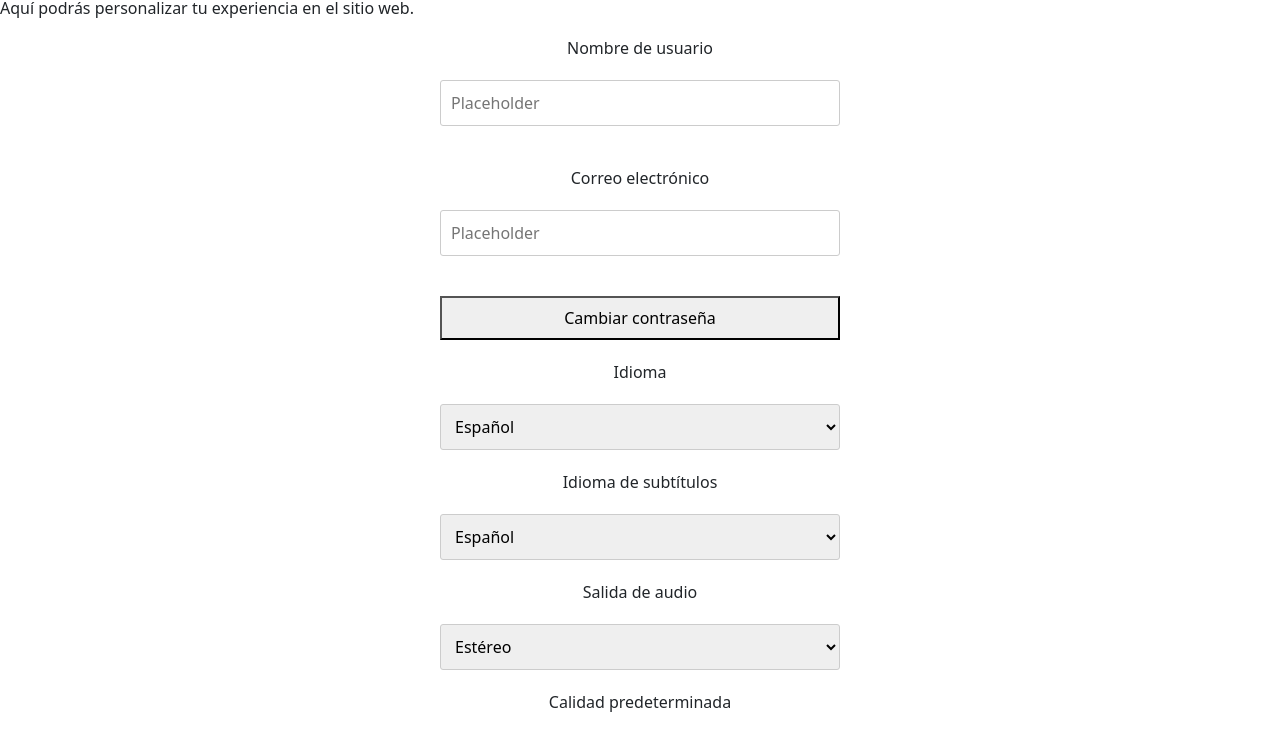
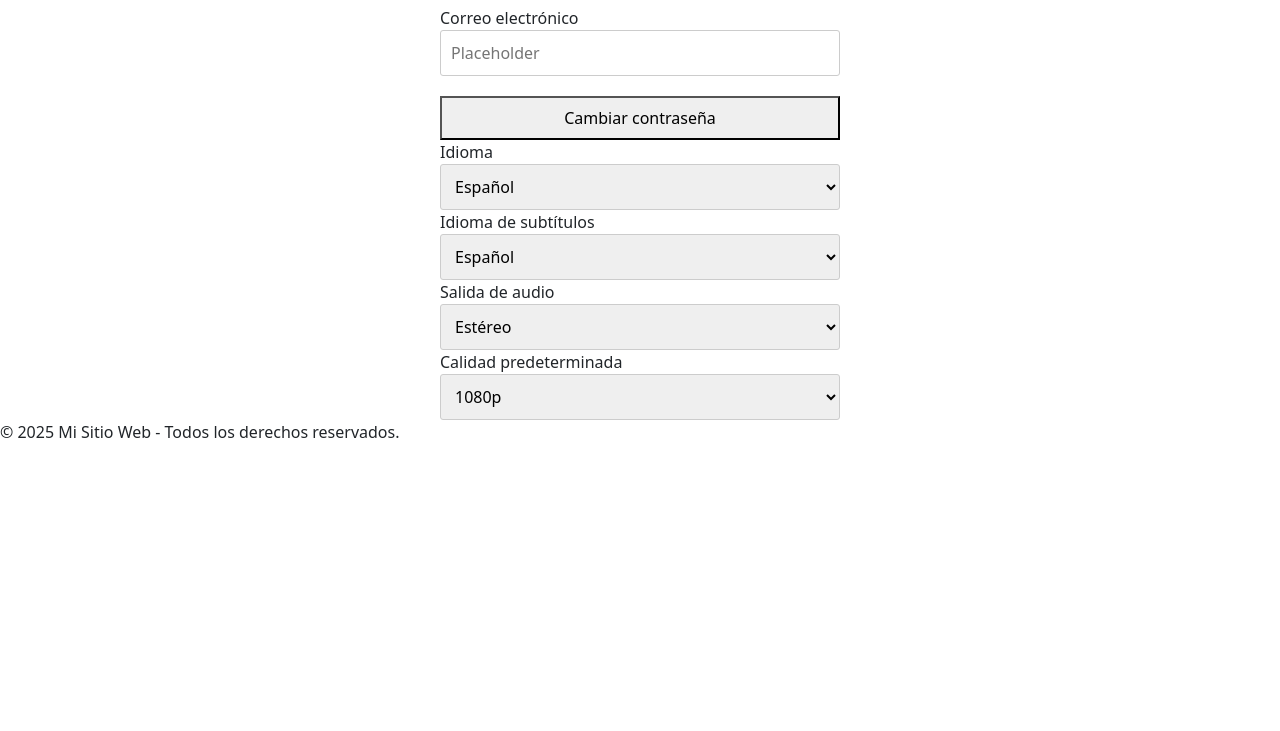
Before and after one commit to AgusAgui4/DESARROLO-WEB-AGUSTIN-AGUILAR, a plain HTML site: page pages/configuracion.html in a window 1280 px wide. Shown: the part 232-963 px from the top of the page. After the commit the page ends 800 px from the top, so only its background shows below. Drawn offline with nearby package versions, Linux system fonts and the light colour scheme.

Commit message:
Update configuracion.css

```diff
--- a/css/configuracion.css
+++ b/css/configuracion.css
@@ -1,13 +1,5 @@
 /*----------------------------configuracion-------------------------------------*/
 
-
-div  {
-    display: flex;
-    justify-content: center;
-    flex-wrap: wrap;
-    gap: 20px;
-    margin: 20px 0;
-}
 
 .config-container {
     max-width: 400px;
```
